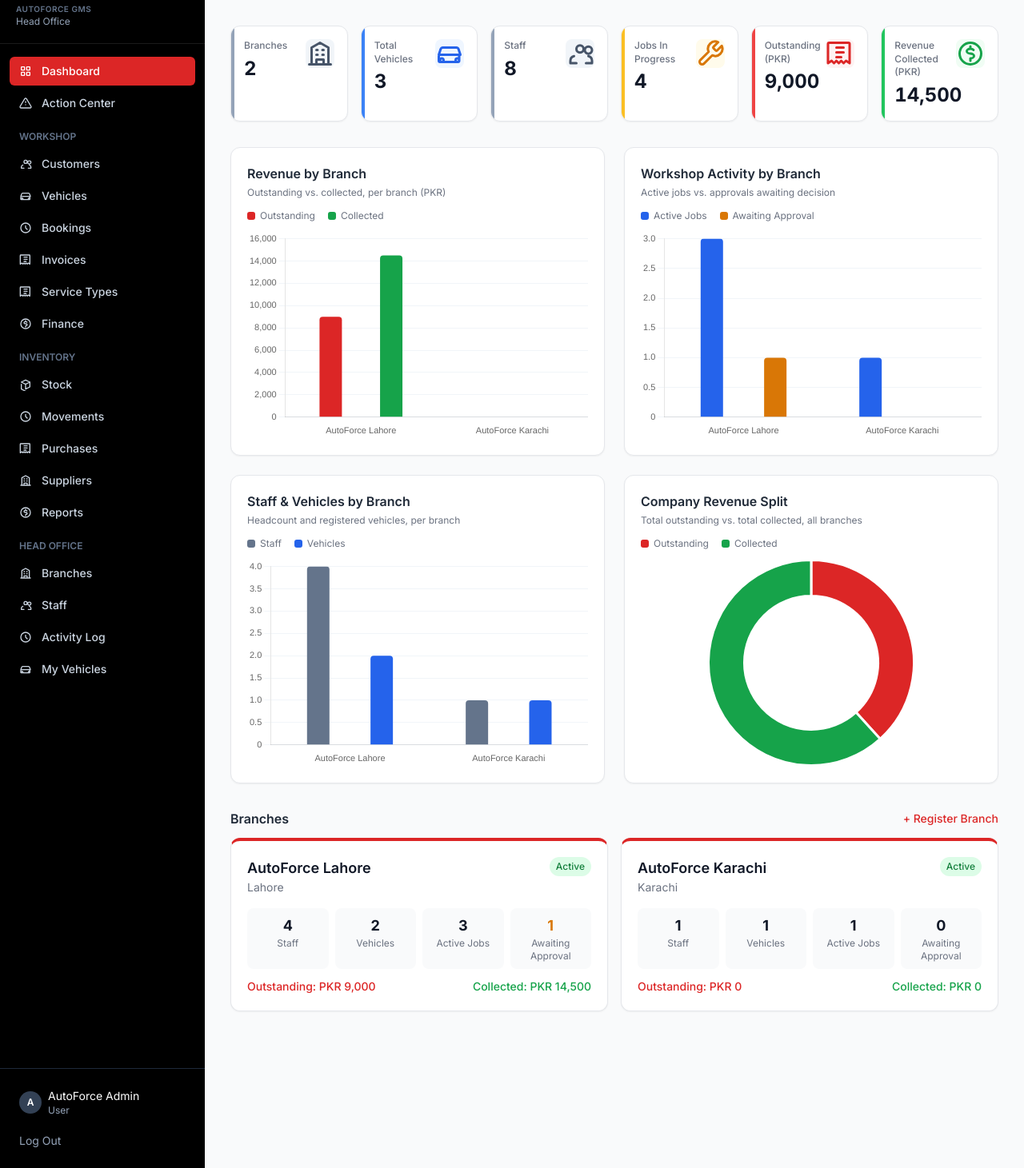
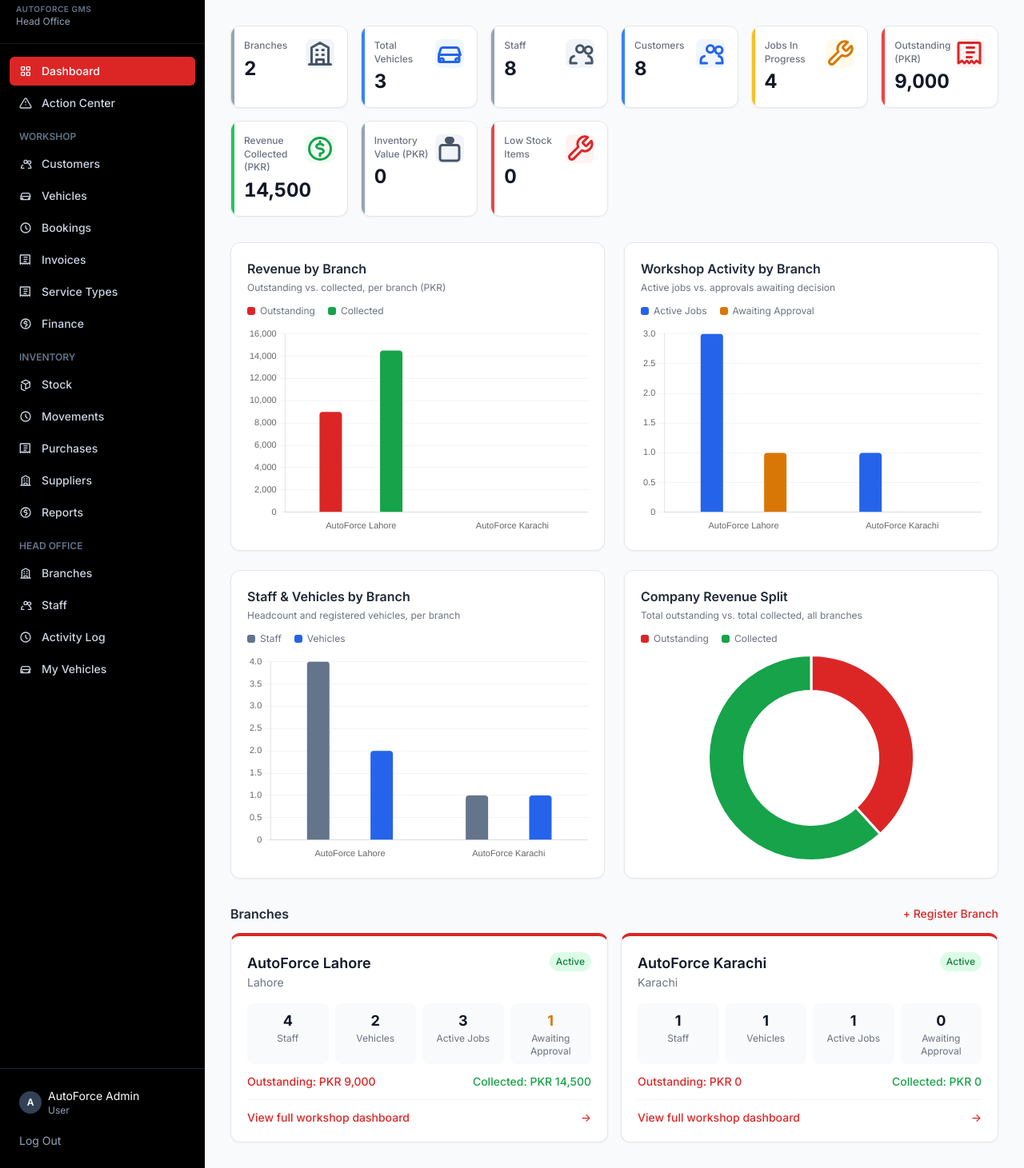
Before and after one commit to bilalfarooq000/autoforce, a Laravel app: page /admin in a window 1280 px wide. Shown: the part 50-1511 px from the top of the page at 80% size. Run offline with Laravel 12, Linux system fonts and the light colour scheme; a user stored in the database is signed in; data comes from the database, SQL or seed files in the repository; data that the repository does not hold is empty; style sheets or scripts are compiled from the project's sources; parts of the project's set-up code (start-up, migrations or seed data) failed here and were passed over; some libraries are stand-ins or nearby versions.

Commit message:
Make Head Office dashboard cards clickable and add Inventory/Customers stats
- Top stat cards now link through to their detail pages (vehicles,
  staff, customers, finance, inventory, jobs/charts anchor).
- Branch cards get a visible "View full workshop dashboard ->" row so
  it's obvious the whole card is a link, plus a hover lift.
- Added Customers, Inventory Value and Low Stock Items company-wide
  stats so Workshop, Inventory and Customers are all represented at a
  glance, not just workshop jobs and revenue.

Co-Authored-By: Claude Sonnet 5 <noreply@anthropic.com>

```diff
--- a/app/Http/Controllers/Admin/DashboardController.php
+++ b/app/Http/Controllers/Admin/DashboardController.php
@@ -5,6 +5,7 @@ namespace App\Http\Controllers\Admin;
 use App\Http\Controllers\Controller;
 use App\Models\Branch;
 use App\Models\Inspection;
+use App\Models\InventoryItem;
 use App\Models\Invoice;
 use App\Models\User;
 use App\Models\Vehicle;
@@ -26,6 +27,8 @@ class DashboardController extends Controller
             return $branch;
         });
 
+        $activeItems = InventoryItem::where('is_active', true)->get();
+
         $companyStats = [
             'total_branches' => $branches->count(),
             'total_vehicles' => Vehicle::count(),
@@ -33,6 +36,9 @@ class DashboardController extends Controller
             'jobs_in_progress' => Inspection::where('status', '!=', 'completed')->count(),
             'total_outstanding' => $branches->sum('outstanding_amount'),
             'total_revenue' => $branches->sum('revenue_collected'),
+            'total_customers' => User::role('customer')->count(),
+            'inventory_value' => $activeItems->sum(fn ($i) => $i->quantity_on_hand * $i->cost_price),
+            'low_stock_items' => $activeItems->filter(fn ($i) => $i->quantity_on_hand <= $i->reorder_level)->count(),
         ];
 
         return view('admin.dashboard', compact('branches', 'companyStats'));
--- a/resources/views/admin/dashboard.blade.php
+++ b/resources/views/admin/dashboard.blade.php
@@ -5,12 +5,15 @@
 
     <div class="max-w-6xl mx-auto py-8 px-4 sm:px-6 lg:px-8 space-y-8">
         <div class="grid grid-cols-2 md:grid-cols-3 lg:grid-cols-6 gap-4">
-            <x-stat-card label="Branches" :value="$companyStats['total_branches']" icon="building" accent="slate" />
-            <x-stat-card label="Total Vehicles" :value="$companyStats['total_vehicles']" icon="car" accent="blue" />
-            <x-stat-card label="Staff" :value="$companyStats['total_staff']" icon="users" accent="slate" />
-            <x-stat-card label="Jobs In Progress" :value="$companyStats['jobs_in_progress']" icon="wrench" accent="amber" />
-            <x-stat-card label="Outstanding (PKR)" :value="number_format($companyStats['total_outstanding'])" icon="receipt" accent="red" />
-            <x-stat-card label="Revenue Collected (PKR)" :value="number_format($companyStats['total_revenue'])" icon="cash" accent="green" />
+            <x-stat-card label="Branches" :value="$companyStats['total_branches']" icon="building" accent="slate" href="#branches" />
+            <x-stat-card label="Total Vehicles" :value="$companyStats['total_vehicles']" icon="car" accent="blue" :href="route('staff.vehicles.index')" />
+            <x-stat-card label="Staff" :value="$companyStats['total_staff']" icon="users" accent="slate" :href="route('admin.staff.index')" />
+            <x-stat-card label="Customers" :value="$companyStats['total_customers']" icon="users" accent="blue" :href="route('staff.customers.index')" />
+            <x-stat-card label="Jobs In Progress" :value="$companyStats['jobs_in_progress']" icon="wrench" accent="amber" href="#charts" />
+            <x-stat-card label="Outstanding (PKR)" :value="number_format($companyStats['total_outstanding'])" icon="receipt" accent="red" :href="route('staff.finance.index')" />
+            <x-stat-card label="Revenue Collected (PKR)" :value="number_format($companyStats['total_revenue'])" icon="cash" accent="green" :href="route('staff.finance.index')" />
+            <x-stat-card label="Inventory Value (PKR)" :value="number_format($companyStats['inventory_value'])" icon="clipboard" accent="slate" :href="route('staff.inventory.items.index')" />
+            <x-stat-card label="Low Stock Items" :value="$companyStats['low_stock_items']" icon="wrench" accent="red" :href="route('staff.inventory.reports.index', ['tab' => 'low_stock'])" />
         </div>
 
         @if ($branches->isNotEmpty())
@@ -23,7 +26,7 @@
                 $chartActiveJobs = $branches->pluck('active_jobs');
                 $chartAwaiting = $branches->pluck('awaiting_approval');
             @endphp
-            <div class="grid grid-cols-1 lg:grid-cols-2 gap-6">
+            <div id="charts" class="grid grid-cols-1 lg:grid-cols-2 gap-6 scroll-mt-4">
                 <div class="bg-white rounded-xl border border-gray-200 shadow-sm p-5">
                     <h3 class="font-semibold text-gray-800 mb-1">Revenue by Branch</h3>
                     <p class="text-xs text-gray-500 mb-2">Outstanding vs. collected, per branch (PKR)</p>
@@ -59,14 +62,14 @@
             </div>
         @endif
 
-        <div>
+        <div id="branches" class="scroll-mt-4">
             <div class="flex justify-between items-center mb-3">
                 <h3 class="font-semibold text-gray-800">Branches</h3>
                 <a href="{{ route('admin.branches.create') }}" class="text-sm text-red-600 hover:underline font-medium">+ Register Branch</a>
             </div>
             <div class="grid grid-cols-1 md:grid-cols-2 gap-4">
                 @foreach ($branches as $branch)
-                    <a href="{{ route('staff.dashboard', ['branch' => $branch->id]) }}" class="block bg-white rounded-xl border border-gray-200 border-t-4 {{ $branch->is_active ? 'border-t-red-600' : 'border-t-gray-300' }} shadow-sm p-5 hover:shadow-md transition">
+                    <a href="{{ route('staff.dashboard', ['branch' => $branch->id]) }}" class="group block bg-white rounded-xl border border-gray-200 border-t-4 {{ $branch->is_active ? 'border-t-red-600' : 'border-t-gray-300' }} shadow-sm p-5 hover:shadow-lg hover:border-red-200 hover:-translate-y-0.5 transition-all cursor-pointer">
                         <div class="flex justify-between items-start">
                             <div>
                                 <div class="font-semibold text-lg text-gray-900">{{ $branch->name }}</div>
@@ -97,6 +100,10 @@
                         <div class="flex flex-wrap justify-between gap-2 mt-3 text-sm">
                             <span class="text-red-600 font-medium">Outstanding: PKR {{ number_format($branch->outstanding_amount) }}</span>
                             <span class="text-green-600 font-medium">Collected: PKR {{ number_format($branch->revenue_collected) }}</span>
+                        </div>
+                        <div class="mt-3 pt-3 border-t border-gray-100 text-sm font-medium text-red-600 flex items-center justify-between">
+                            <span>View full workshop dashboard</span>
+                            <span class="group-hover:translate-x-1 transition-transform">&rarr;</span>
                         </div>
                     </a>
                 @endforeach
```
